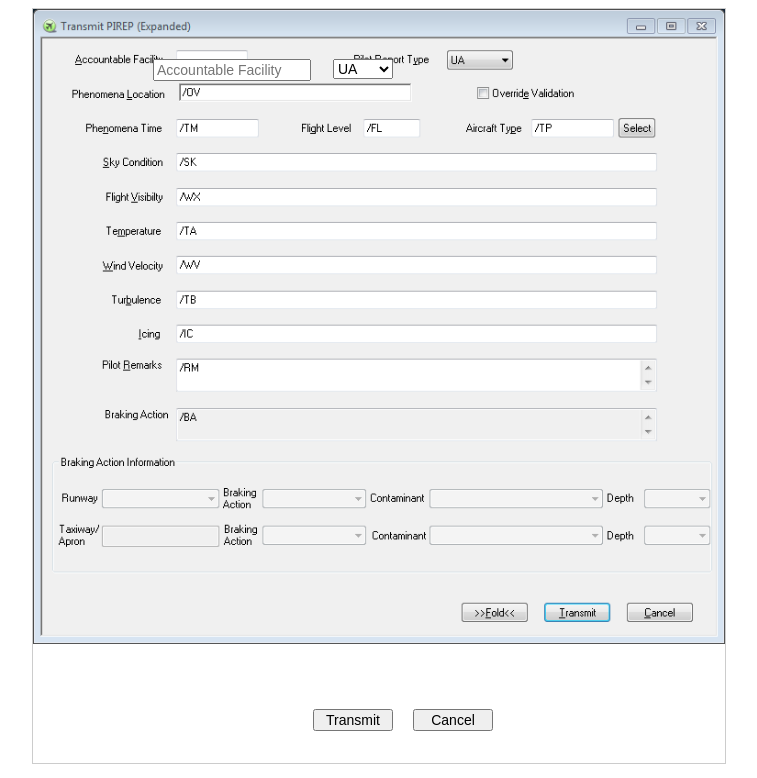
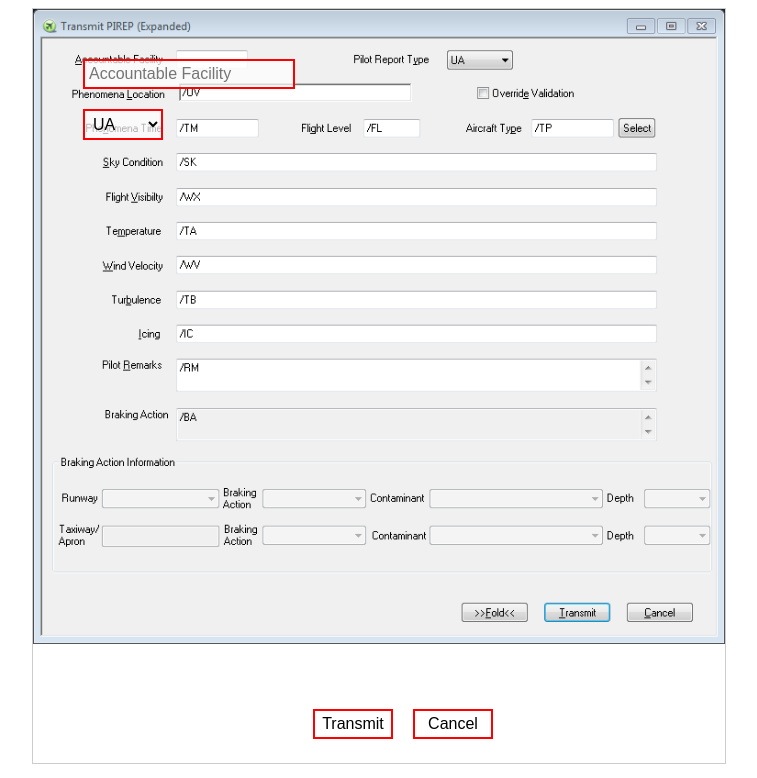
Before and after one commit to afstafaa/Pirep_test, a plain HTML site: page index.html in a window 1280 px wide. Shown: the whole page, without its empty margins (261-1018 px from the left). Drawn offline with Linux system fonts and the light colour scheme.

Commit message:
Update index.html

```diff
--- a/index.html
+++ b/index.html
@@ -4,42 +4,44 @@
   <meta charset="utf-8">
   <title>PIREP Form Example</title>
   <style>
-    /* 1) Adjust these to match the actual dimensions of your image. */
     .form-container {
-      width: 692px;       /* match your image width */
-      height: 754px;      /* match your image height */
-      position: relative; /* so children can be absolutely positioned */
+      width: 692px;   /* match your image's dimensions */
+      height: 754px;  /* match your image's dimensions */
+      position: relative;
 
-      /* 2) Use your actual file name/path to pirep.png */
+      /* Use your own path/filename if different */
       background: url("pirep.png") no-repeat;
-      background-size: contain; /* or cover if you prefer */
+      background-size: contain;
 
-      /* optional styling/debug border */
       margin: 0 auto;
-      border: 1px solid #ccc;
+      border: 1px solid #ccc; /* for debugging */
     }
 
-    /* All form fields will be absolutely positioned inside .form-container. */
+    /* DEBUG STYLES: bright red borders so you can see the inputs. */
     .form-field {
       position: absolute;
-      font-size: 14px;
+      font-size: 16px;
+      background-color: rgba(255,255,255,0.7);
+      border: 2px solid red;
+      z-index: 10; /* on top of background */
+      padding: 4px;
     }
 
-    /* Example: A text field for “Accountable Facility” */
+    /* Example text field */
     .accountable-facility {
-      top: 50px;    /* adjust to line up with the background */
-      left: 120px;  /* adjust to line up with the background */
-      width: 150px; /* adjust as needed */
+      top: 50px;   /* adjust as needed */
+      left: 50px;  /* adjust as needed */
+      width: 200px;
     }
 
-    /* Example: A select box for “Pilot Report Type” */
+    /* Example select field */
     .pilot-report-type {
-      top: 50px;
-      left: 300px;
-      width: 60px;
+      top: 100px;
+      left: 50px;
+      width: 80px;
     }
 
-    /* Example: Submit/Cancel buttons */
+    /* Buttons */
     .transmit-button {
       top: 700px;
       left: 280px;
@@ -53,18 +55,14 @@
   </style>
 </head>
 <body>
-  <!-- Wrap everything in a <form> so user inputs can be submitted somewhere -->
   <form action="#" method="POST">
     <div class="form-container">
-      <!-- Text field -->
       <input
         type="text"
         name="accountableFacility"
         class="form-field accountable-facility"
-        placeholder="Accountable Facility"
-      >
+        placeholder="Accountable Facility">
 
-      <!-- Select field -->
       <select
         name="pilotReportType"
         class="form-field pilot-report-type"
@@ -73,7 +71,6 @@
         <option value="UUA">UUA</option>
       </select>
 
-      <!-- Buttons -->
       <button type="submit" class="form-field transmit-button">Transmit</button>
       <button type="button" class="form-field cancel-button">Cancel</button>
     </div>
```
